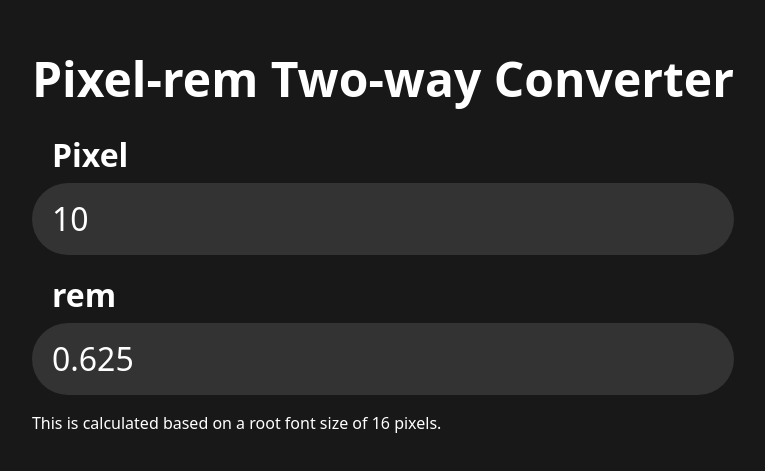
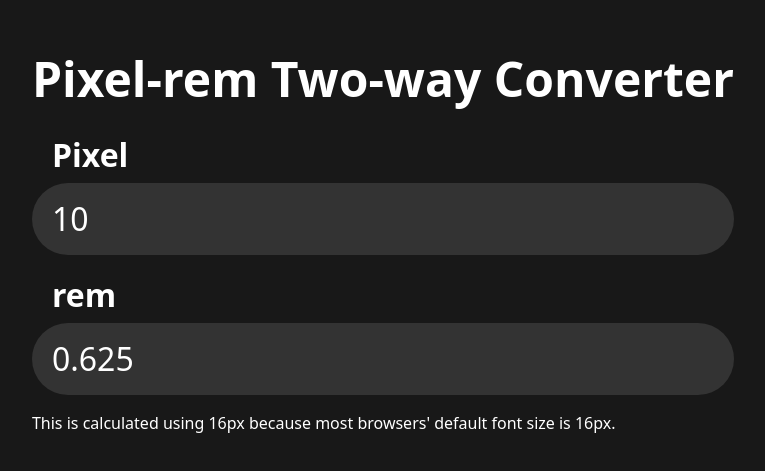
Before and after one commit to shamwela/pixel-rem-two-way-converter, a Next.js app: page / in a window 1280 px wide. Shown: the part 161-632 px from the top of the page, without its empty margins (257-1022 px from the left). Built offline with nearby package versions, Linux system fonts and the light colour scheme.

Commit message:
Edit the explanation

```diff
--- a/pages/index.tsx
+++ b/pages/index.tsx
@@ -28,6 +28,7 @@ const Home = () => {
       <main className='min-h-screen grid place-items-center'>
         <section className='max-w-3xl p-4 flex flex-col gap-y-4'>
           <h1>Pixel-rem Two-way Converter</h1>
+
           <section className='flex flex-col gap-y-1'>
             <label htmlFor='pixel' className='ml-5'>
               Pixel
@@ -40,6 +41,7 @@ const Home = () => {
               min='0'
             />
           </section>
+
           <section className='flex flex-col gap-y-1'>
             <label htmlFor='rem' className='ml-5'>
               rem
@@ -52,7 +54,11 @@ const Home = () => {
               min='0'
             />
           </section>
-          <p>This is calculated based on a root font size of 16 pixels.</p>
+
+          <p>
+            This is calculated using 16px because most browsers' default font
+            size is 16px.
+          </p>
         </section>
       </main>
     </>
```
